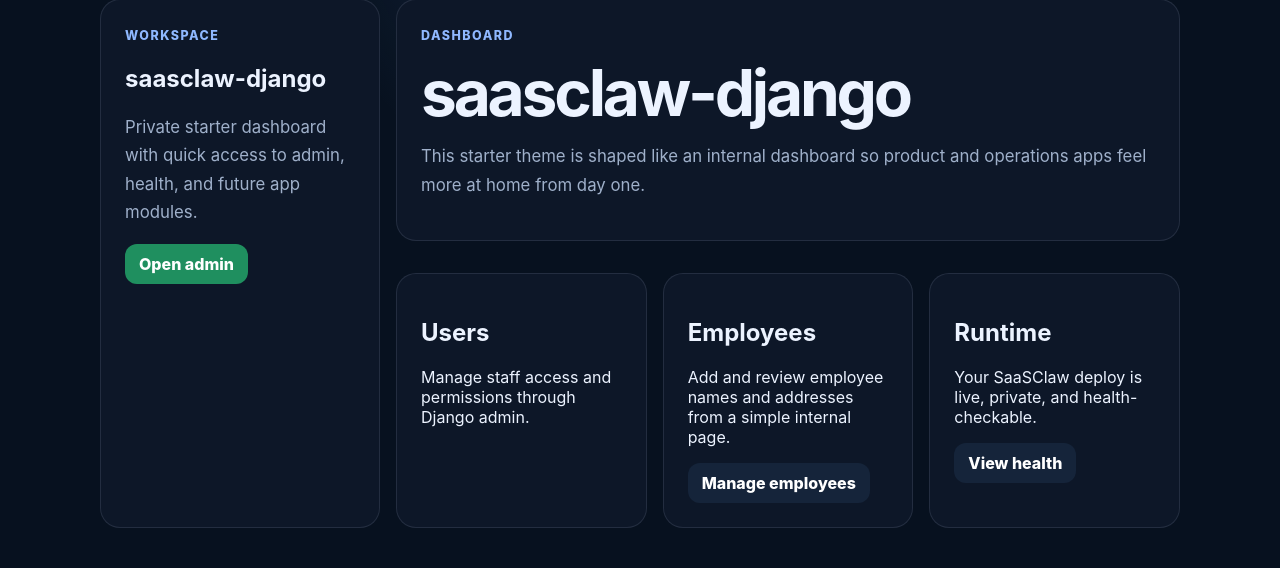
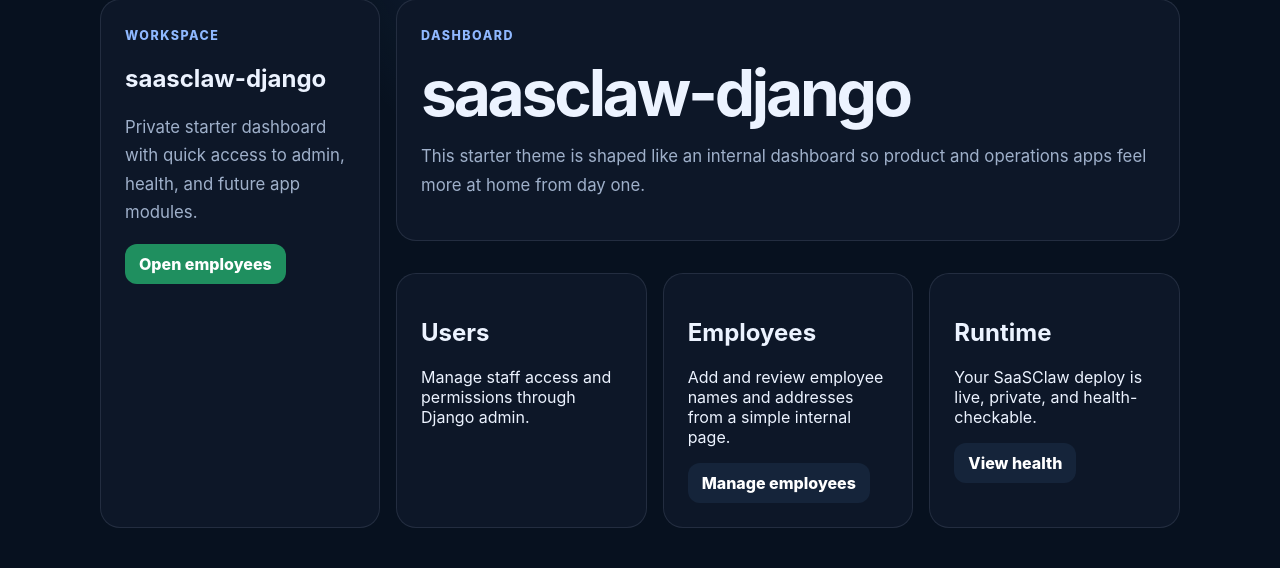
Before and after one commit to normandmickey/saasclaw-django, a Django app: page / in a window 1280 px wide. Shown: the part 109-677 px from the top of the page. Run offline with Django 5.2, Linux system fonts and the light colour scheme; the visitor is signed in with stand-in values (Sample User, id 1).

Commit message:
AI edit: Ok now link to the employee page from the home page.

```diff
--- a/templates/home.html
+++ b/templates/home.html
@@ -8,7 +8,7 @@
     <span class="eyebrow">Workspace</span>
     <h2>saasclaw-django</h2>
     <p class="subtitle">Private starter dashboard with quick access to admin, health, and future app modules.</p>
-    <a class="button" href="/admin/">Open admin</a>
+    <a class="button" href="/employees/">Open employees</a>
   </aside>
   <section class="dashboard-main">
     <div class="hero-card">
```
